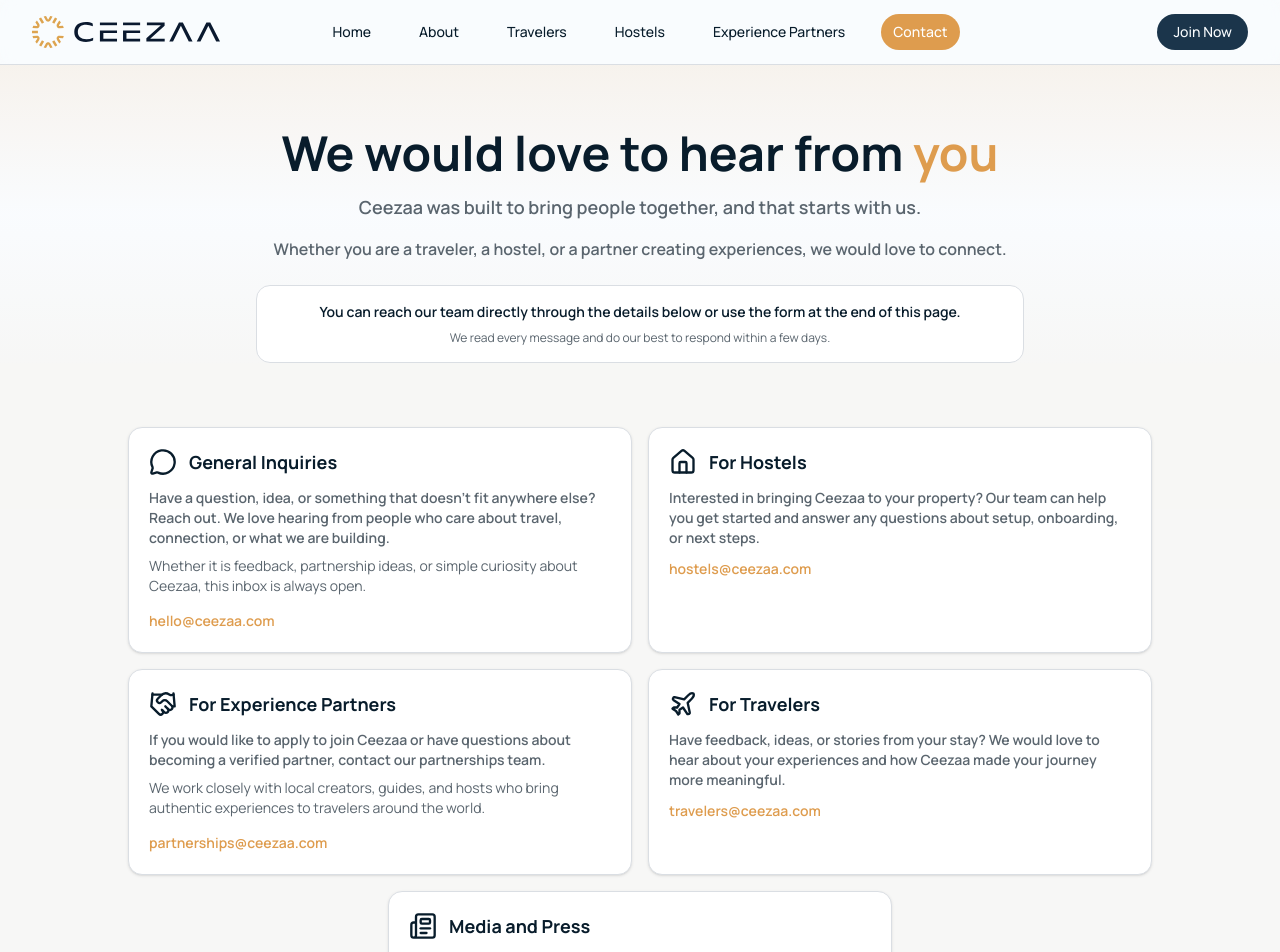
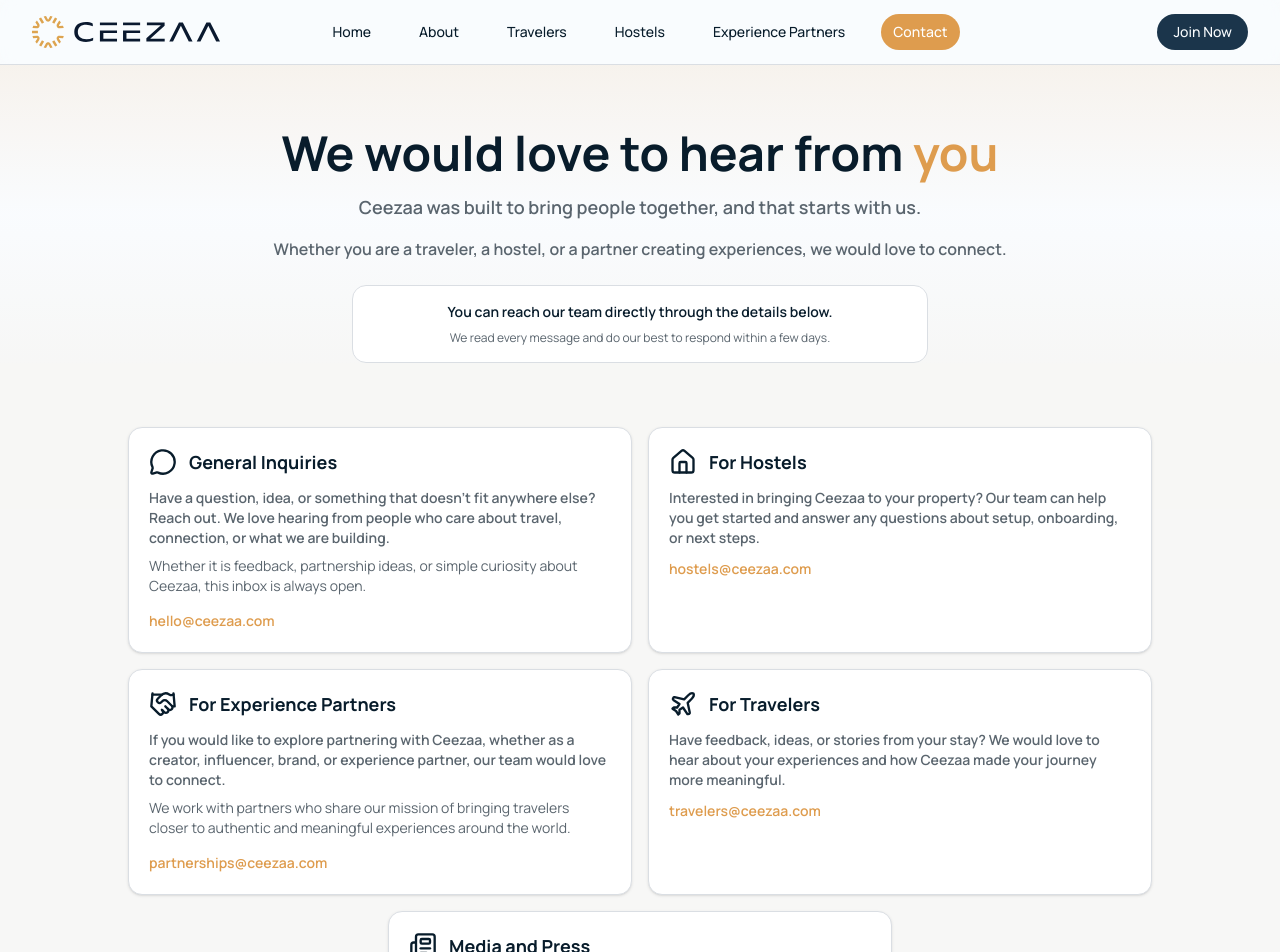
Before and after one commit to scottdoggett/ceezaa-landing-page, a Next.js app: page /contact in a window 1280 px wide. Shown: the top 952 px of the page. Built offline with nearby package versions, Linux system fonts and the light colour scheme.

Commit message:
Changed wording and spacing on contact page

```diff
--- a/src/components/ui/contact-page/contact-hero.tsx
+++ b/src/components/ui/contact-page/contact-hero.tsx
@@ -13,10 +13,9 @@
             Whether you are a traveler, a hostel, or a partner creating
             experiences, we would love to connect.
           </p>
-          <div className="bg-card border border-border rounded-xl p-4 mt-6 animate-fade-in-up animate-delay-200">
+          <div className="bg-card border border-border max-w-xl rounded-xl p-4 mt-6 mx-auto animate-fade-in-up animate-delay-200">
             <p className="text-sm font-semibold">
-              You can reach our team directly through the details below or use
-              the form at the end of this page.
+              You can reach our team directly through the details below.
             </p>
             <p className="text-xs text-muted-foreground mt-2">
               We read every message and do our best to respond within a few days.
--- a/src/components/ui/contact-page/contact-sections.tsx
+++ b/src/components/ui/contact-page/contact-sections.tsx
@@ -22,9 +22,9 @@
     {
       title: "For Experience Partners",
       description:
-        "If you would like to apply to join Ceezaa or have questions about becoming a verified partner, contact our partnerships team.",
+        "If you would like to explore partnering with Ceezaa, whether as a creator, influencer, brand, or experience partner, our team would love to connect.",
       subdescription:
-        "We work closely with local creators, guides, and hosts who bring authentic experiences to travelers around the world.",
+        "We work with partners who share our mission of bringing travelers closer to authentic and meaningful experiences around the world.",
       email: "partnerships@ceezaa.com",
       icon: "Handshake",
     },
```
